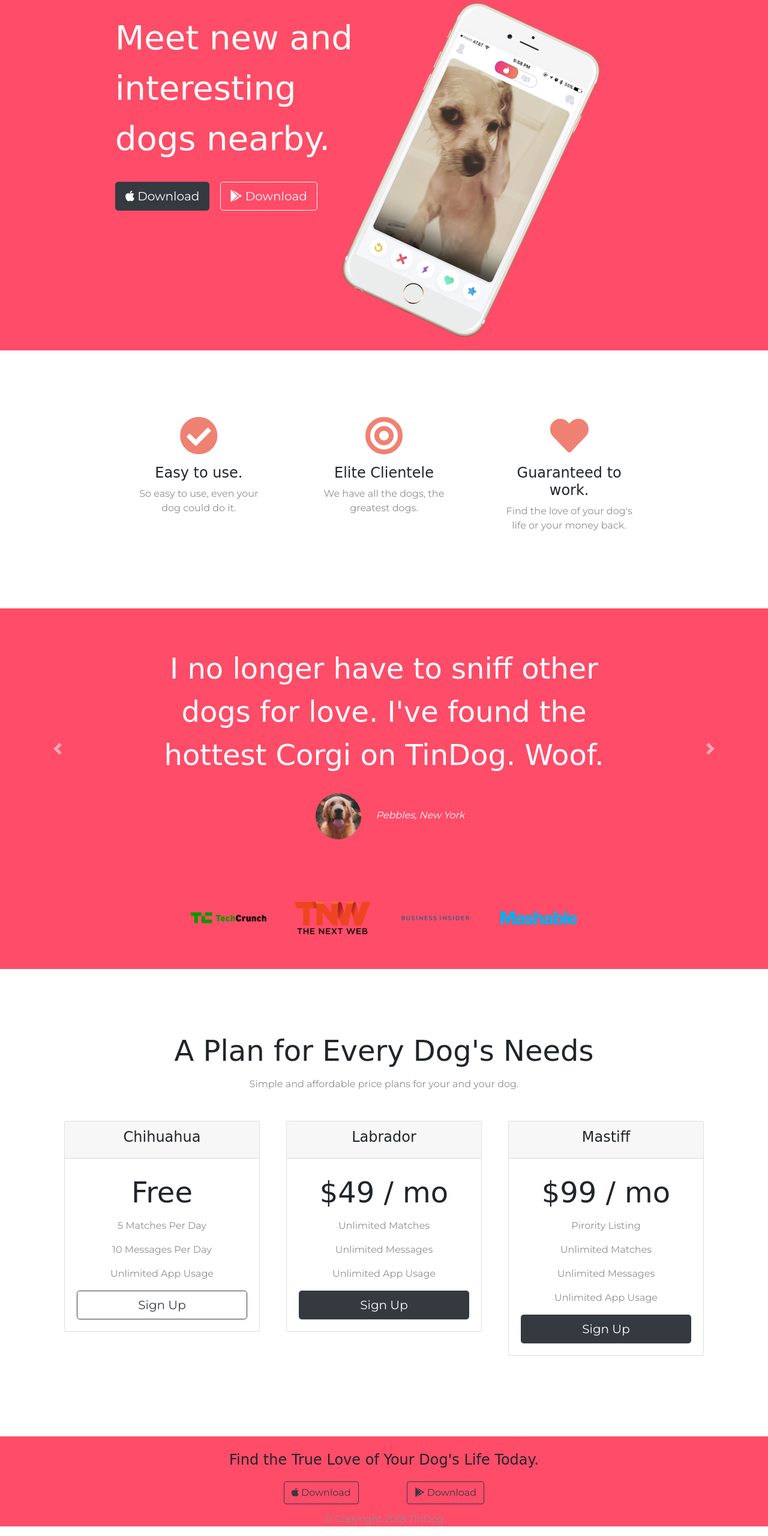
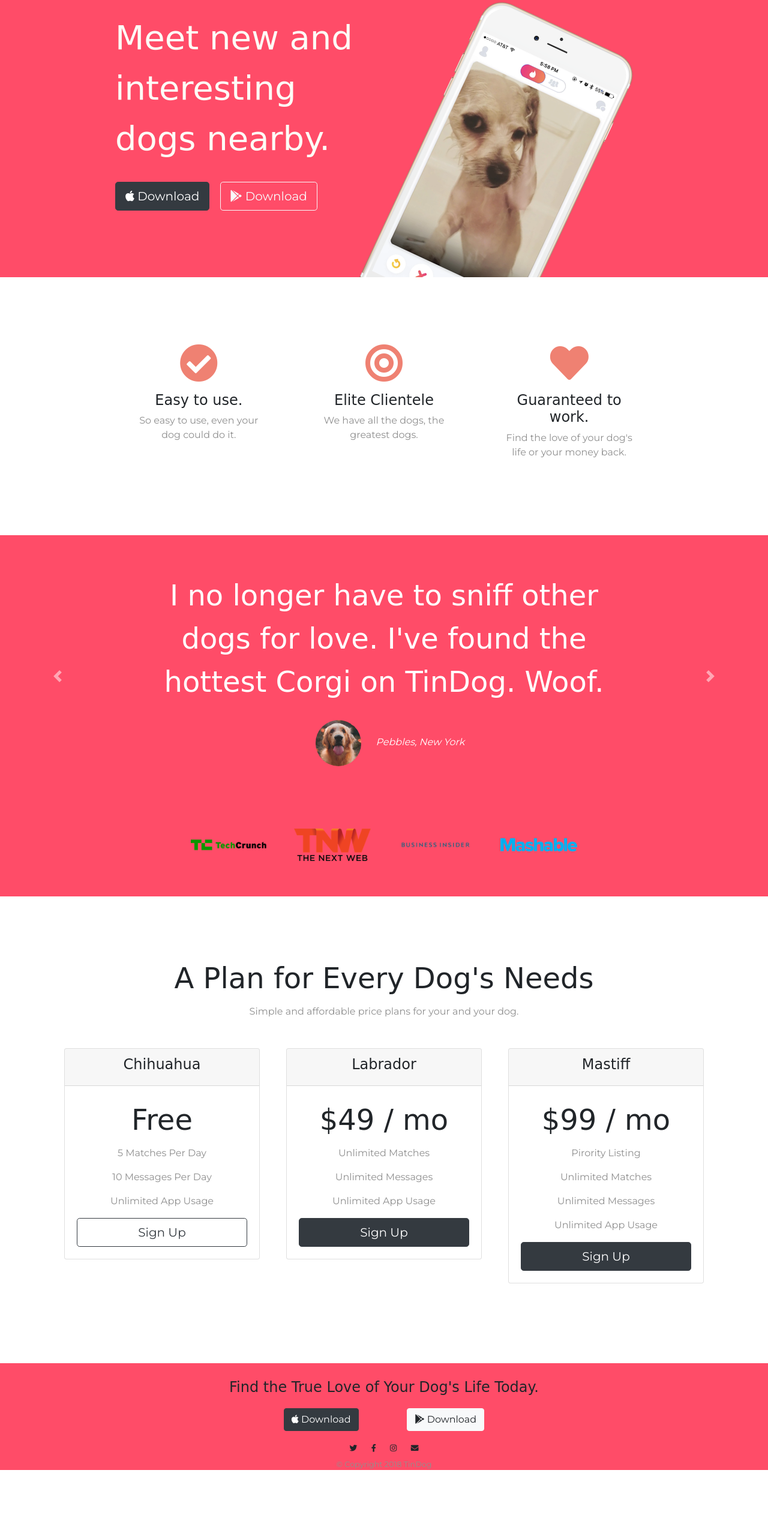
Before and after one commit to luqing8753/TinDog, a plain HTML site: page index.html in a window 1280 px wide. Shown: the part 159-2719 px from the top of the page at 60% size. After the commit the page ends 2625 px from the top, so only its background shows below. Drawn offline with nearby package versions, Linux system fonts and the light colour scheme; a web font is replaced by a local one.

Commit message:
Add files via upload

```diff
--- a/css/styles.css
+++ b/css/styles.css
@@ -9,7 +9,7 @@ body {
 }
 
 .container-fluid {
-  padding: 3% 15%;
+  padding: 3% 15% 7%;
 }
 
 H1 {
@@ -57,12 +57,18 @@ p {
 .tittle-image {
   width: 60%;
   transform: rotate(25deg);
+  position:absolute;
+  right: 30%;
+
+
 }
 
 /* Fectures section */
 #features {
   padding: 5% 15%;
-
+  background-color: #fff;
+  position: relative;
+  z-index: 1;  /*这里的z-index 可以设置也可以不设置，因为按照网页顺序，后面的自然会覆盖前面的内容 */
 }
 .feature-box {
   text-align: center;
@@ -107,6 +113,19 @@ p {
 .pricing-column {
   padding: 3% 2%;
 }
+ @media (max-width:1028px) {
+
+  #title {
+    text-align: center;
+  }
+
+  .tittle-image {
+    position: static;
+    transform: rotate(0);
+
+  }
+
+}
 /* cta section */
 #cta {
   background-color:#ff4c68;
@@ -121,5 +140,8 @@ p {
   background-color:#ff4c68;
   text-align: center;
   padding: 80px auto;
-  font-size: 1rem;
+  font-size: 0.8rem;
 }
+.footer-icon {
+  margin: 10px;
+}
--- a/index.html
+++ b/index.html
@@ -216,8 +216,8 @@
   <section id="cta">
 
     <h3>Find the True Love of Your Dog's Life Today.</h3>
-    <button class="btn btn-outline-dark button" type="button"><i class="fab fa-apple"></i> Download</button>
-    <button class="btn btn-outline-dark button" type="button"><i class="fab fa-google-play"></i> Download</button>
+    <button class="btn btn-dark button" type="button"><i class="fab fa-apple"></i> Download</button>
+    <button class="btn btn-light button" type="button"><i class="fab fa-google-play"></i> Download</button>
 
   </section>
 
@@ -225,7 +225,10 @@
   <!-- Footer -->
 
   <footer id="footer">
-
+    <i class="fab footer-icon fa-twitter"></i>
+    <i class="fab footer-icon fa-facebook-f"></i>
+    <i class="fab footer-icon fa-instagram"></i>
+    <i class="fas footer-icon fa-envelope"></i>
     <p>© Copyright 2018 TinDog</p>
 
   </footer>
```
